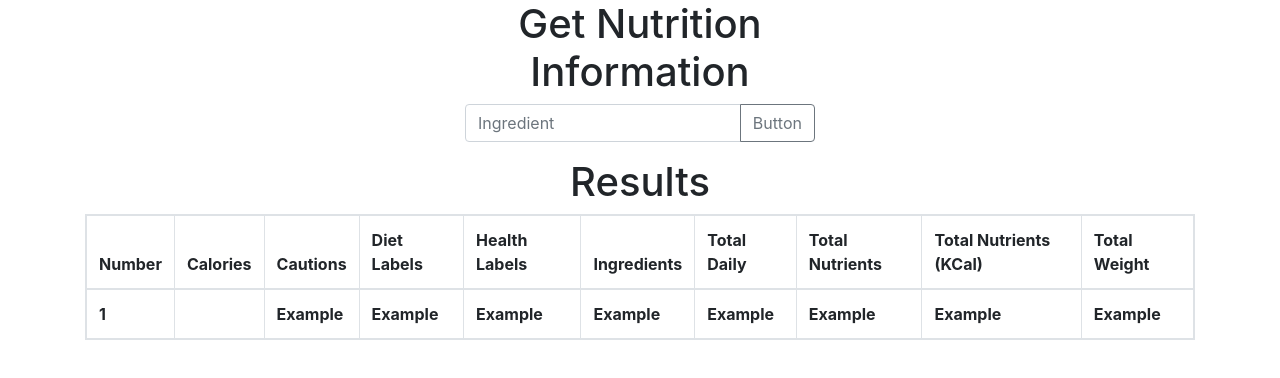
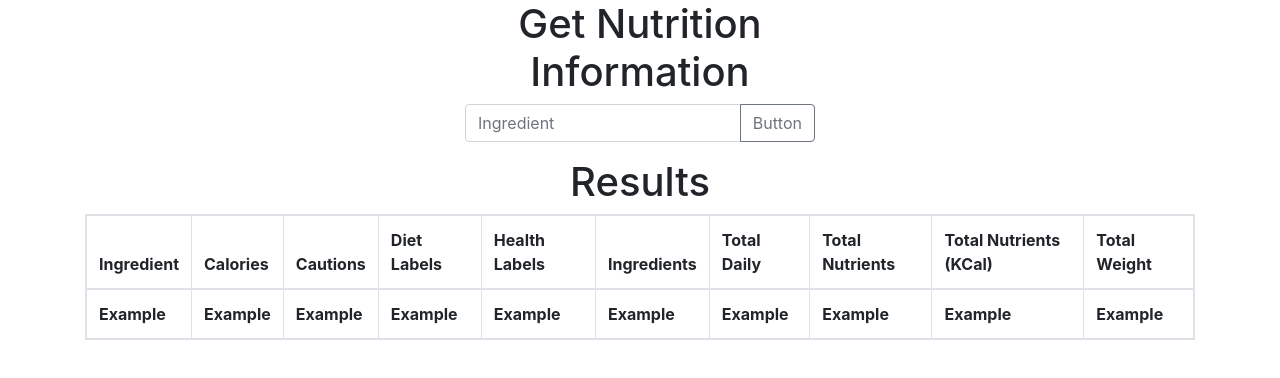
Before and after one commit to Andrewgraemebrooks/Nutritionion, a React (Create React App) app: page / in a window 1280 px wide. Shown: the top 378 px of the page. Built offline with nearby package versions, Linux system fonts and the light colour scheme; no server answers.

Commit message:
Updated the table from showing "number" as the primary key and instead stating "Ingredient" as primary key

```diff
--- a/src/components/Table.js
+++ b/src/components/Table.js
@@ -10,7 +10,7 @@ class Table extends Component {
         <table className="table table-bordered table-responsive">
           <thead>
             <tr>
-              <th>Number</th>
+              <th>Ingredient</th>
               <th>Calories</th>
               <th>Cautions</th>
               <th>Diet Labels</th>
@@ -24,8 +24,8 @@ class Table extends Component {
           </thead>
           <tbody>
             <tr>
-              <th>1</th>
-              <th>{results.get("calories")}</th>
+              <th>Example</th>
+              <th>Example</th>
               <th>Example</th>
               <th>Example</th>
               <th>Example</th>
```
